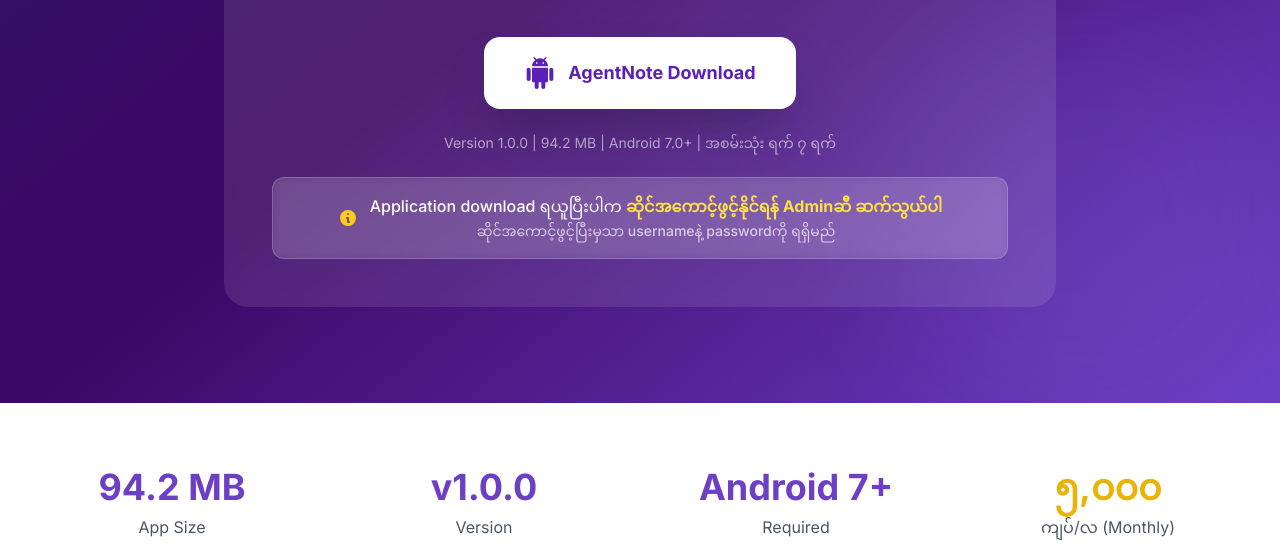
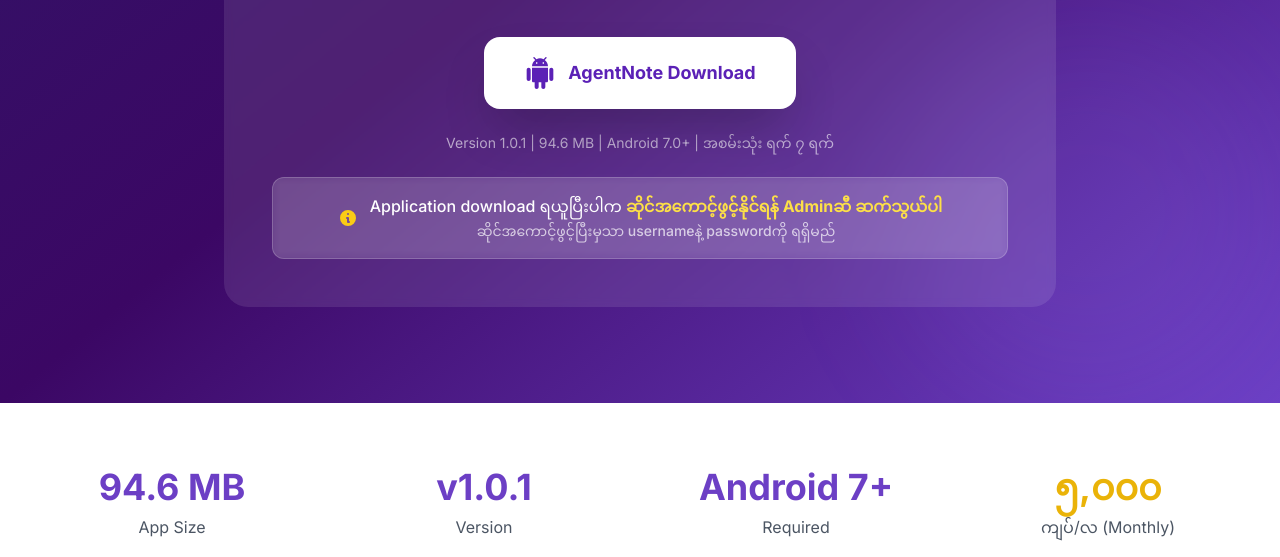
Before and after one commit to casead/agentnote-website, a plain HTML site: page index.html in a window 1280 px wide. Shown: the part 5402-5959 px from the top of the page. Drawn offline with nearby package versions, Linux system fonts and the light colour scheme.

Commit message:
Update APK to v1.0.1 - credit ledger, settlement, notification fixes
- bump displayed version to 1.0.1 and app size to 94.6 MB (download card + stats)
- replace downloads/app-release.apk with the 1.0.1 release build

```diff
--- a/index.html
+++ b/index.html
@@ -632,7 +632,7 @@
                 </a>
 
                 <p class="text-white/60 text-sm mt-6">
-                    Version 1.0.0 | 94.2 MB | Android 7.0+ | အစမ်းသုံး ရက် ၇ ရက်
+                    Version 1.0.1 | 94.6 MB | Android 7.0+ | အစမ်းသုံး ရက် ၇ ရက်
                 </p>
 
                 <!-- Admin Contact Notice -->
@@ -659,11 +659,11 @@
         <div class="max-w-7xl mx-auto px-4 sm:px-6 lg:px-8">
             <div class="grid grid-cols-2 md:grid-cols-4 gap-8 text-center">
                 <div>
-                    <div class="text-3xl md:text-4xl font-bold text-primary-500 mb-2">94.2 MB</div>
+                    <div class="text-3xl md:text-4xl font-bold text-primary-500 mb-2">94.6 MB</div>
                     <div class="text-gray-600">App Size</div>
                 </div>
                 <div>
-                    <div class="text-3xl md:text-4xl font-bold text-primary-500 mb-2">v1.0.0</div>
+                    <div class="text-3xl md:text-4xl font-bold text-primary-500 mb-2">v1.0.1</div>
                     <div class="text-gray-600">Version</div>
                 </div>
                 <div>
```
Also changed, not shown: 1 other file.
